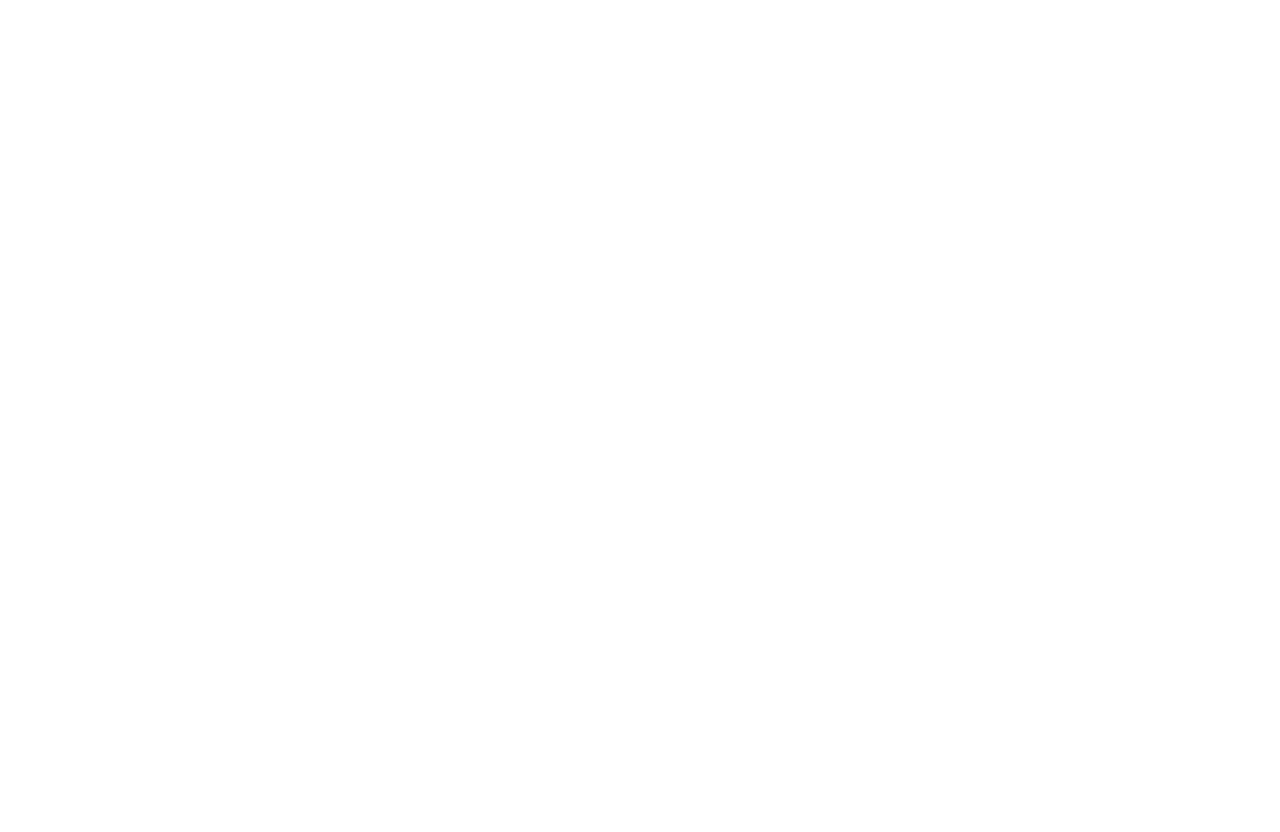
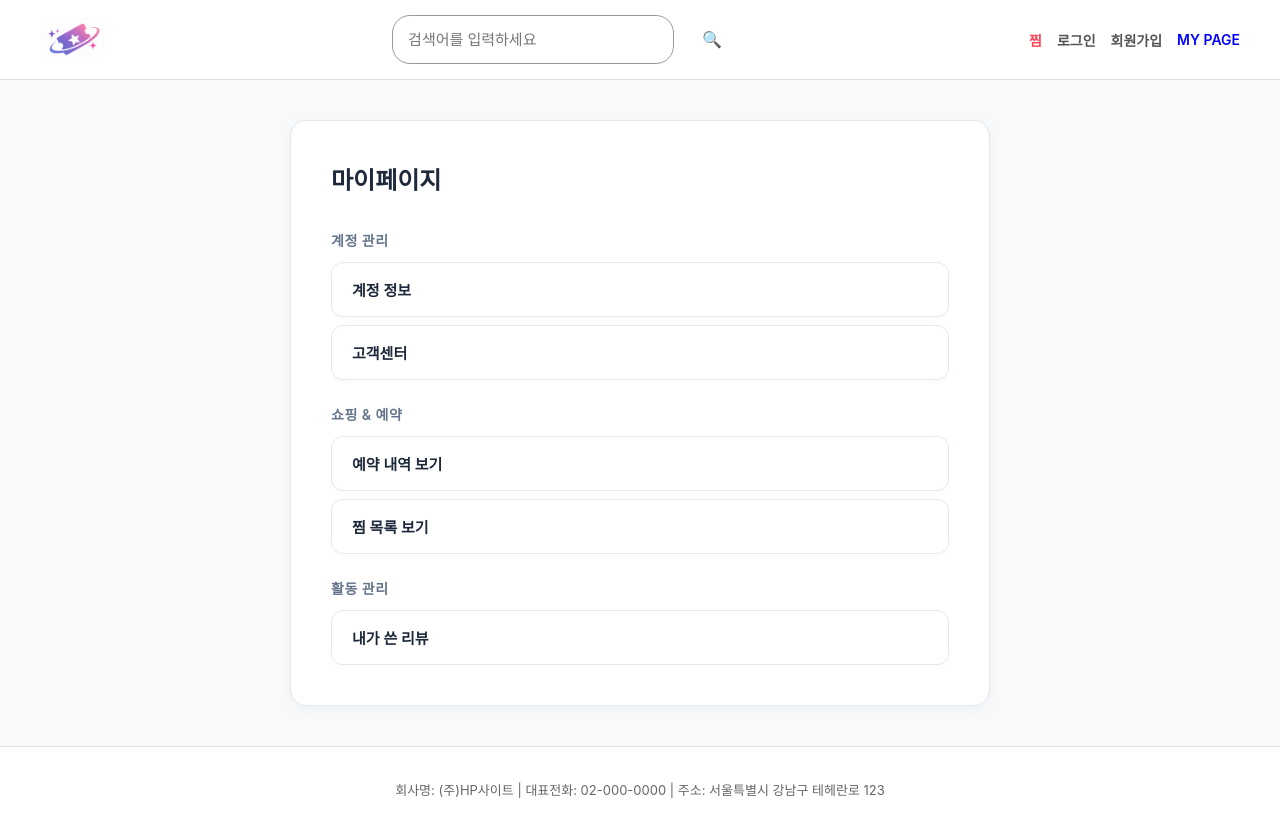
Before and after one commit to gkdudopice-lang/hp-router-ex, a React (Create React App) app: page /mypage in a window 1280 px wide. Before the commit this address had no page. Before the commit the page ends 800 px from the top, so only its background shows below. Built offline with nearby package versions, Linux system fonts and the light colour scheme.

Commit message:
이용내역에서 리뷰 작성하기 버튼 만들었고(완료), 리뷰페이지와 공통 컴퍼넌트는 수정중

```diff
--- a/src/App.js
+++ b/src/App.js
@@ -17,6 +17,7 @@ import ReservationHistory from "./pages/ReservationHistory";
 import WishList from "./pages/WishList";
 import AddressManagement from "./pages/AddressManagement";
 import AddressSearch from "./pages/AddressSearch";
+import MyPageMain from "./pages/MyPageMain";
 import { BrowserRouter as Router, Routes, Route } from "react-router-dom";
 
 function App() {
@@ -51,6 +52,7 @@ function App() {
           <Route path="/wishlist" element={<WishList />} />
           <Route path="/profile/address" element={<AddressManagement />} />
           <Route path="/address/search" element={<AddressSearch />} />
+          <Route path="/mypage" element={<MyPageMain />} />
           <Route path="/board" element={<BoardList />} />
           <Route path="/board/write" element={<BoardWrite />} />
           <Route path="/board/:boardId" element={<BoardDetail />} />
--- a/src/pages/Layout.js
+++ b/src/pages/Layout.js
@@ -140,7 +140,7 @@ const Layout = () => {
           </Link>
           <Link to="/login">로그인</Link>
           <Link to="/signup">회원가입</Link>
-          <Link to="/profile" className="mypage-link">
+          <Link to="/mypage" className="mypage-link">
             MY PAGE
           </Link>
         </MenuNav>
--- /dev/null
+++ b/src/pages/MyPageMain.js
@@ -0,0 +1,95 @@
+import React from "react";
+import { Link } from "react-router-dom";
+import styled from "styled-components";
+
+/* ───────── 스타일 컴포넌트 ───────── */
+const Container = styled.div`
+  max-width: 700px;
+  width: 100%;
+  margin: 40px auto;
+  padding: 40px;
+  box-sizing: border-box;
+  background: #ffffff;
+  border-radius: 16px;
+  border: 1px solid #e2e8f0;
+  box-shadow: 0 4px 16px rgba(0, 0, 0, 0.04);
+  display: flex;
+  flex-direction: column;
+  gap: 24px;
+`;
+
+const PageTitle = styled.h2`
+  font-size: 24px;
+  font-weight: 700;
+  color: #1e293b;
+  margin: 0 0 10px 0;
+`;
+
+const Section = styled.div`
+  display: flex;
+  flex-direction: column;
+  gap: 8px;
+`;
+
+const SectionTitle = styled.h3`
+  font-size: 14px;
+  font-weight: 600;
+  color: #64748b;
+  margin: 0 0 4px 0;
+  text-transform: uppercase;
+  letter-spacing: 0.5px;
+`;
+
+const StyledLink = styled(Link)`
+  display: block;
+  padding: 16px 20px;
+  background-color: #ffffff;
+  color: #1e293b;
+  text-decoration: none;
+  border-radius: 12px;
+  font-size: 15px;
+  font-weight: 600;
+
+  /* 💡 변형을 준 보더라인: 평소엔 은은한 테두리 */
+  border: 1px solid #e2e8f0;
+  box-shadow: 0 2px 4px rgba(0, 0, 0, 0.02);
+  transition: all 0.2s ease-in-out;
+
+  &:hover {
+    /* 💡 마우스 올렸을 때: 연한 보라 배경(#f3e8ff)과 쨍한 #c327eb 테두리 조합! */
+    background-color: #f3e8ff;
+    border-color: #c327eb;
+    color: #c327eb;
+    transform: translateY(-2px);
+  }
+`;
+
+const MyPageMain = () => {
+  return (
+    <Container>
+      <PageTitle>마이페이지</PageTitle>
+
+      {/* 1. 계정 관리 섹션 */}
+      <Section>
+        <SectionTitle>계정 관리</SectionTitle>
+        <StyledLink to="/mypage/account">계정 정보</StyledLink>
+        <StyledLink to="/mypage/customer-center">고객센터</StyledLink>
+      </Section>
+
+      {/* 2. 쇼핑 & 예약 내역 섹션 */}
+      <Section>
+        <SectionTitle>쇼핑 & 예약</SectionTitle>
+        <StyledLink to="/reservation/history">예약 내역 보기</StyledLink>
+        <StyledLink to="/wishlist">찜 목록 보기</StyledLink>
+      </Section>
+
+      {/* 3. 활동 관리 섹션 */}
+      <Section>
+        <SectionTitle>활동 관리</SectionTitle>
+        <StyledLink to="/reservation/review/1">내가 쓴 리뷰</StyledLink>
+      </Section>
+    </Container>
+  );
+};
+
+export default MyPageMain;
--- a/src/pages/ReservationHistory.js
+++ b/src/pages/ReservationHistory.js
@@ -291,6 +291,17 @@ export default function ReservationHistory() {
     }
   };
 
+  // '리뷰 작성하기' 버튼을 눌렀을 때 실행되는 함수
+  const handleGoToReview = (item) => {
+    // navigate를 통해 리뷰 작성 페이지로 이동하면서 state에 상품 이름과 예약 번호를 쏙 담아 보냅니다!
+    navigate(`/reservation/review/${item.id}`, {
+      state: {
+        productTitle: item.title,
+        bookingDate: item.date,
+      },
+    });
+  };
+
   // 탭에 따라 필터링된 목록 계산
   const filteredReservations = reservations.filter((item) => {
     if (activeTab === "upcoming") return item.status === "이용 예정";
@@ -398,6 +409,19 @@ export default function ReservationHistory() {
                   상품 바코드
                 </SubButton>
               )}
+              {item.status === "이용 완료" && (
+                <SubButton
+                  enabled={true}
+                  onClick={() => handleGoToReview(item)}
+                  style={{
+                    backgroundColor: "#f3e8ff",
+                    color: "purple",
+                    border: "1px solid purple",
+                  }}
+                >
+                  리뷰 작성하기
+                </SubButton>
+              )}
             </ActionRow>
           </ReservationCard>
         ))
```
Also changed, not shown: src/Components/common/BackButton.js (added, +45 -0 lines), src/pages/MyReviewList.js (added).
